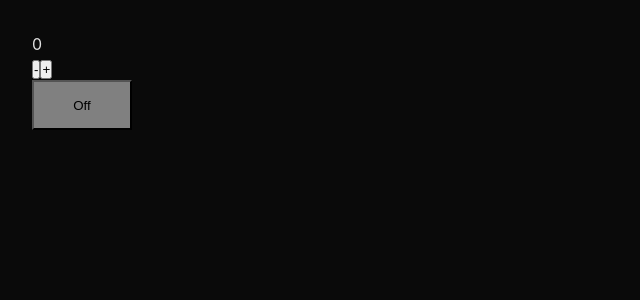
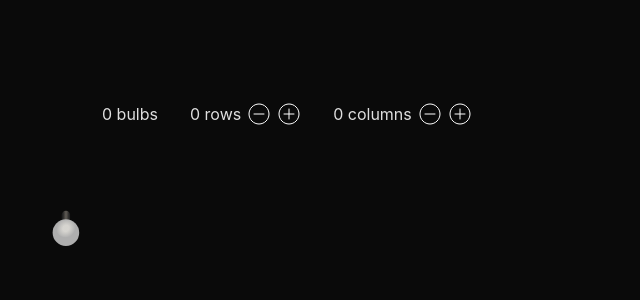
Before and after one commit to kacper-echaust/lights-generator-app, a React (Vite) app: page / in a window 1280 px wide. Shown: the top 300 px of the page, without its empty margins (0-640 px from the left). Built offline with nearby package versions, Linux system fonts and the light colour scheme.

Commit message:
change all

```diff
--- a/src/App.css
+++ b/src/App.css
@@ -3,3 +3,21 @@
   margin: 0 auto;
   padding: 2rem;
 }
+.buttons-container {
+  display:flex;
+  margin: 70px 70px;
+}
+.buttons-container > *{
+  margin-right: 32px;
+}
+.buttons-container button {
+  width: 24px;
+  height: 24px;
+  border-radius: 50%;
+  border: 1px solid white;
+  background-color: transparent;
+  color: white;
+  font-size: 20px;
+  margin: 0 5px;
+  cursor: pointer;
+}
--- a/src/App.jsx
+++ b/src/App.jsx
@@ -1,11 +1,16 @@
 import './App.css'
-import { Counter } from './Counter'
-import { Light } from './Light'
+import { Counter } from './Components/Counter/Counter'
+import { Light } from './Components/SingleLight/SingleLight'
+import { Text } from './Components/Text/Text'
 
 function App() {
 	return (
 		<div>
-			<Counter />
+			<div className='buttons-container'>
+				<Text>0 bulbs</Text>
+				<Counter text='rows' count={0} />
+				<Counter text='columns' count={0} />
+			</div>
 			<Light />
 		</div>
 	)
--- /dev/null
+++ b/src/Components/Counter/Counter.css
@@ -0,0 +1,9 @@
+.counter-container {
+	display: flex;
+}
+.counter-container svg {
+	margin-left: 6px;
+	width: 24px;
+	height: 24px;
+	cursor: pointer;
+}
--- a/src/Counter.tsx
+++ b/src/Components/Counter/Counter.tsx
@@ -1,26 +1,30 @@
 import React from 'react'
 import { useState } from 'react'
-const Counter = () => {
+import { AddIcon } from '../icons/AddIcon'
+import { MinusIcon } from '../icons/MinusIcon'
+import './Counter.css'
+
+const Counter = ({ text }) => {
 	const [counter, setCounter] = useState(0)
+
 	const handleClick = operator => {
 		if (counter <= 0 && operator === '-') return
 		setCounter(prevCounter => (operator === '+' ? prevCounter + 1 : prevCounter - 1))
 	}
+
 	return (
-		<div>
-			<p>{counter}</p>
-			<button
+		<div className='counter-container'>
+			<p>{`${counter} ${text}`}</p>
+			<MinusIcon
 				onClick={() => {
 					handleClick('-')
-				}}>
-				-
-			</button>
-			<button
+				}}
+			/>
+			<AddIcon
 				onClick={() => {
 					handleClick('+')
-				}}>
-				+
-			</button>
+				}}
+			/>
 		</div>
 	)
 }
--- /dev/null
+++ b/src/Components/SingleLight/SingleLight.tsx
@@ -0,0 +1,19 @@
+import React from 'react'
+import { useState } from 'react'
+import './SingleLight.css'
+import LightTurnedOff from '/images/light-turned-off.svg'
+import LightBlue from '/images/light-blue.svg'
+
+const Light = () => {
+	const [switchLight, setSwitchLight] = useState(false)
+
+	const imageUrl = switchLight ? LightBlue : LightTurnedOff
+
+	const handleSwitchLight = () => {
+		setSwitchLight(!switchLight)
+	}
+
+	return <img src={imageUrl} alt='light' onClick={handleSwitchLight} />
+}
+
+export { Light }
--- /dev/null
+++ b/src/Components/Text/Text.tsx
@@ -0,0 +1,7 @@
+import React from "react"
+
+const Text = ({children}) => {
+    return <p>{children}</p>
+}
+
+export {Text}
--- /dev/null
+++ b/src/Components/icons/AddIcon.tsx
@@ -0,0 +1,24 @@
+import React from 'react'
+
+const AddIcon = ({ onClick }) => {
+	return (
+		<svg
+			xmlns='http://www.w3.org/2000/svg'
+			width='24'
+			height='24'
+			viewBox='0 0 24 24'
+			fill='none'
+			onClick={onClick}>
+			<path d='M17 12H7' stroke='white' stroke-linecap='round' />{' '}
+			<path d='M12 17V7' stroke='white' stroke-linecap='round' />
+			<path
+				fill-rule='evenodd'
+				clip-rule='evenodd'
+				d='M12 22C17.5228 22 22 17.5228 22 12C22 6.47715 17.5228 2 12 2C6.47715 2 2 6.47715 2 12C2 17.5228 6.47715 22 12 22Z'
+				stroke='white'
+			/>
+		</svg>
+	)
+}
+
+export { AddIcon }
--- /dev/null
+++ b/src/Components/icons/MinusIcon.tsx
@@ -0,0 +1,22 @@
+import React from 'react'
+
+const MinusIcon = ({ onClick }) => {
+	return (
+		<svg
+			xmlns='http://www.w3.org/2000/svg'
+			width='24'
+			height='24'
+			viewBox='0 0 24 24'
+			fill='none'
+			onClick={onClick}>
+			<path d='M17 12H7' stroke='white' stroke-linecap='round' />
+			<path
+				fill-rule='evenodd'
+				clip-rule='evenodd'
+				d='M12 22C17.5228 22 22 17.5228 22 12C22 6.47715 17.5228 2 12 2C6.47715 2 2 6.47715 2 12C2 17.5228 6.47715 22 12 22Z'
+				stroke='white'
+			/>
+		</svg>
+	)
+}
+export { MinusIcon }
--- a/src/Light.css
+++ /dev/null
@@ -1,6 +0,0 @@
-.on {
-	background-color: yellow;
-}
-.of {
-	background-color: grey;
-}
--- a/src/Light.tsx
+++ /dev/null
@@ -1,20 +0,0 @@
-import React from 'react'
-import { useState } from 'react'
-import './Light.css'
-
-const Light = () => {
-	const [switchLight, setSwitchLight] = useState(false)
-
-	return (
-		<button
-			className={switchLight ? 'on' : 'of'}
-			onClick={() => {
-				setSwitchLight(!switchLight)
-			}}
-			style={{ width: '100px', height: '50px' }}>
-			{switchLight ? 'On' : 'Off'}
-		</button>
-	)
-}
-
-export { Light }
```
Also changed, not shown: public/images/light-turned-off.svg (added), src/Components/SingleLight/SingleLight.css (added).
